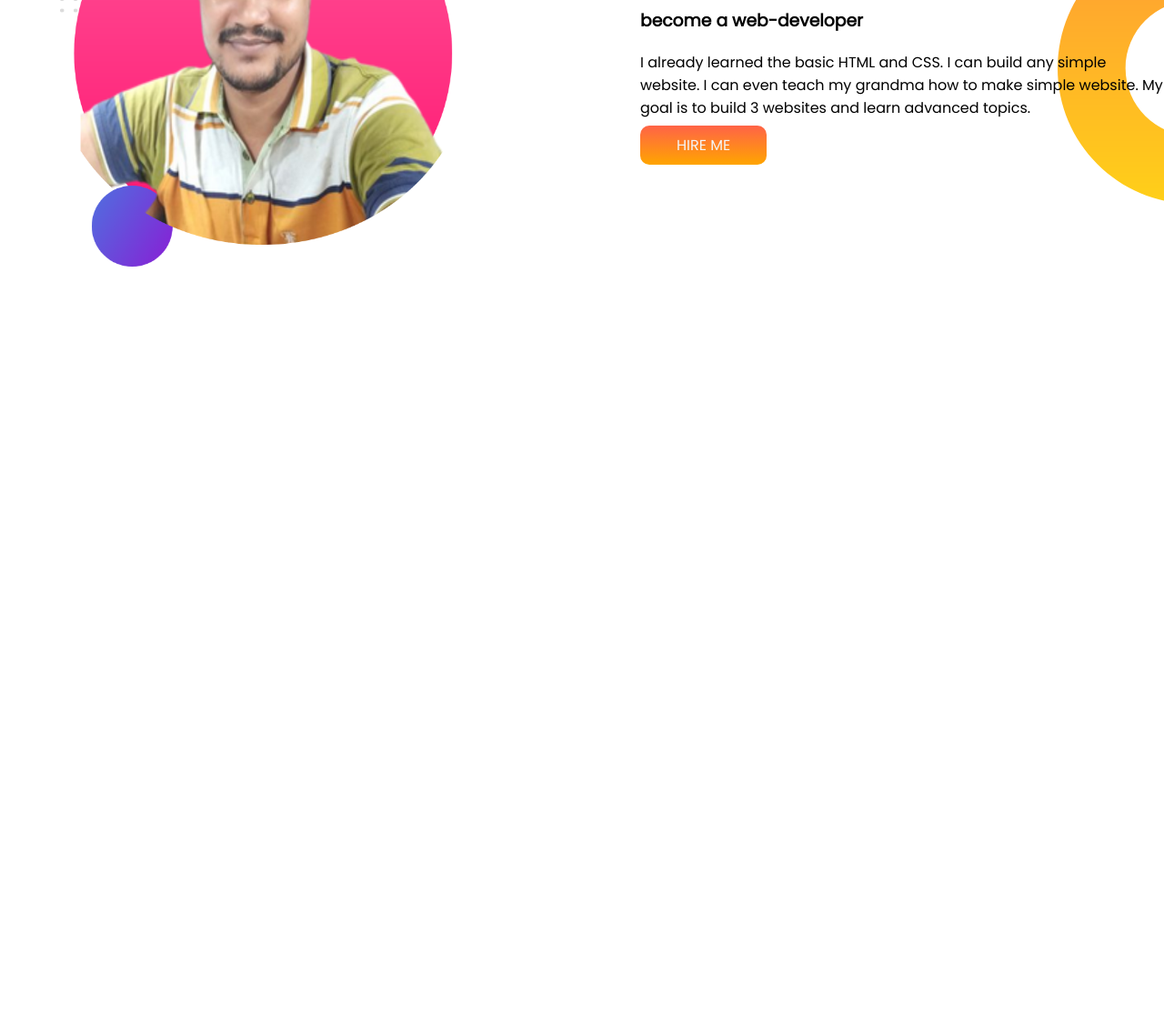
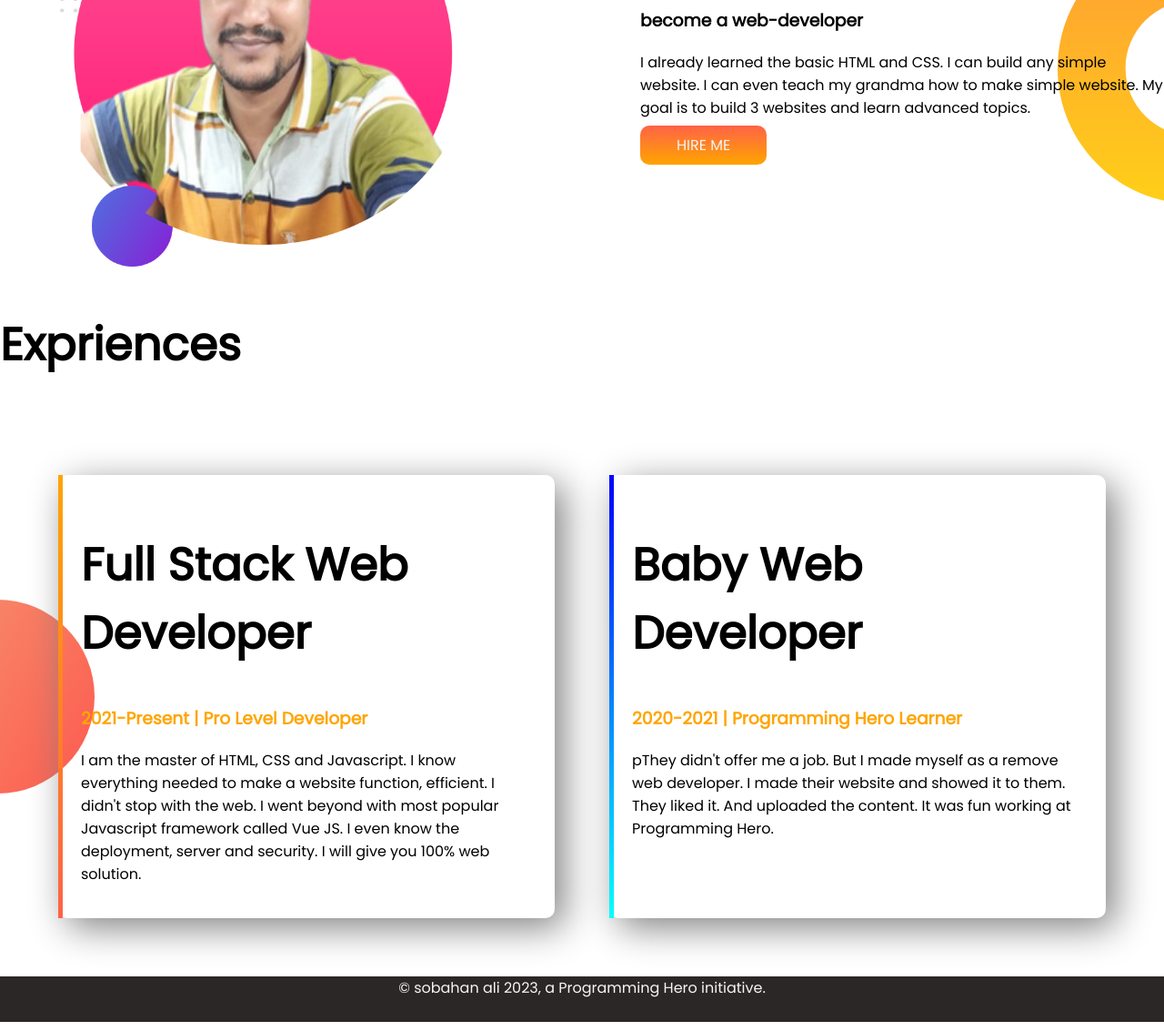
Before and after one commit to sobahan-ali/developer-portfolio, a plain HTML site: page index.html in a window 1280 px wide. Shown: the part 664-1797 px from the top of the page at 91% size. Before the commit the page ends 964 px from the top, so only its background shows below. Drawn offline with Linux system fonts and the light colour scheme.

Commit message:
project done

```diff
--- a/index.html
+++ b/index.html
@@ -43,6 +43,22 @@
                 <a class="regular-btn" href="">HIRE ME</a>
         </div>
     </section>
+    <section class="exprience-area">
+        <h1>Expriences</h1>
+        <div class="exprience-items">
+            <div class="half-width" id="full-web-dev">
+                <h1>Full Stack Web Developer</h1>
+                <h3 class="orange-color">2021-Present | Pro Level Developer</h3>
+                <p>I am the master of HTML, CSS and Javascript. I know everything needed to make a website function, efficient. I didn't stop with the web. I went beyond with most popular Javascript framework called Vue JS. I even know the deployment, server and security. I will give you 100% web solution.</p>
+            </div>
+            <div class="half-width" id="baby-web-dev">
+                <h1>Baby Web Developer</h1>
+                <h3 class="orange-color">2020-2021 | Programming Hero Learner</h3>
+                pThey didn't offer me a job. But I made myself as a remove web developer. I made their website and showed it to them. They liked it. And uploaded the content. It was fun working at Programming Hero.
+            </div>
+        </div>
+    </section>
+    <footer>&copy; sobahan ali 2023, a Programming Hero initiative.</footer>
 </body>
 
 </html>
--- a/styles/style.css
+++ b/styles/style.css
@@ -34,3 +34,37 @@ h1{
     background-repeat: no-repeat;
     background-position: right;
 }
+.exprience-items{
+    display: flex;
+    padding: 5%;
+    background-image: url("/images/exp-bg.png");
+    background-repeat: no-repeat;
+    background-position-y: center;
+}
+#full-web-dev{
+    box-shadow: 10px 10px 40px gray;
+    padding: 20px;
+    border-radius: 10px;
+    border-left: 5px solid #000;
+    border-image: linear-gradient(orange, tomato);
+    border-image-slice: 1;
+    margin-right: 30px;
+}
+#baby-web-dev{
+    box-shadow: 10px 10px 40px gray;
+    padding: 20px;
+    border-radius: 10px;
+    border-left: 5px solid #000;
+    border-image: linear-gradient(blue, cyan);
+    border-image-slice: 1;
+    margin-left: 30px;
+}
+
+
+footer{
+    text-align: center;
+    color: whitesmoke;
+    height: 50px;
+    background-color: rgb(44, 39, 39);
+    margin-bottom: 10px;
+}
```
